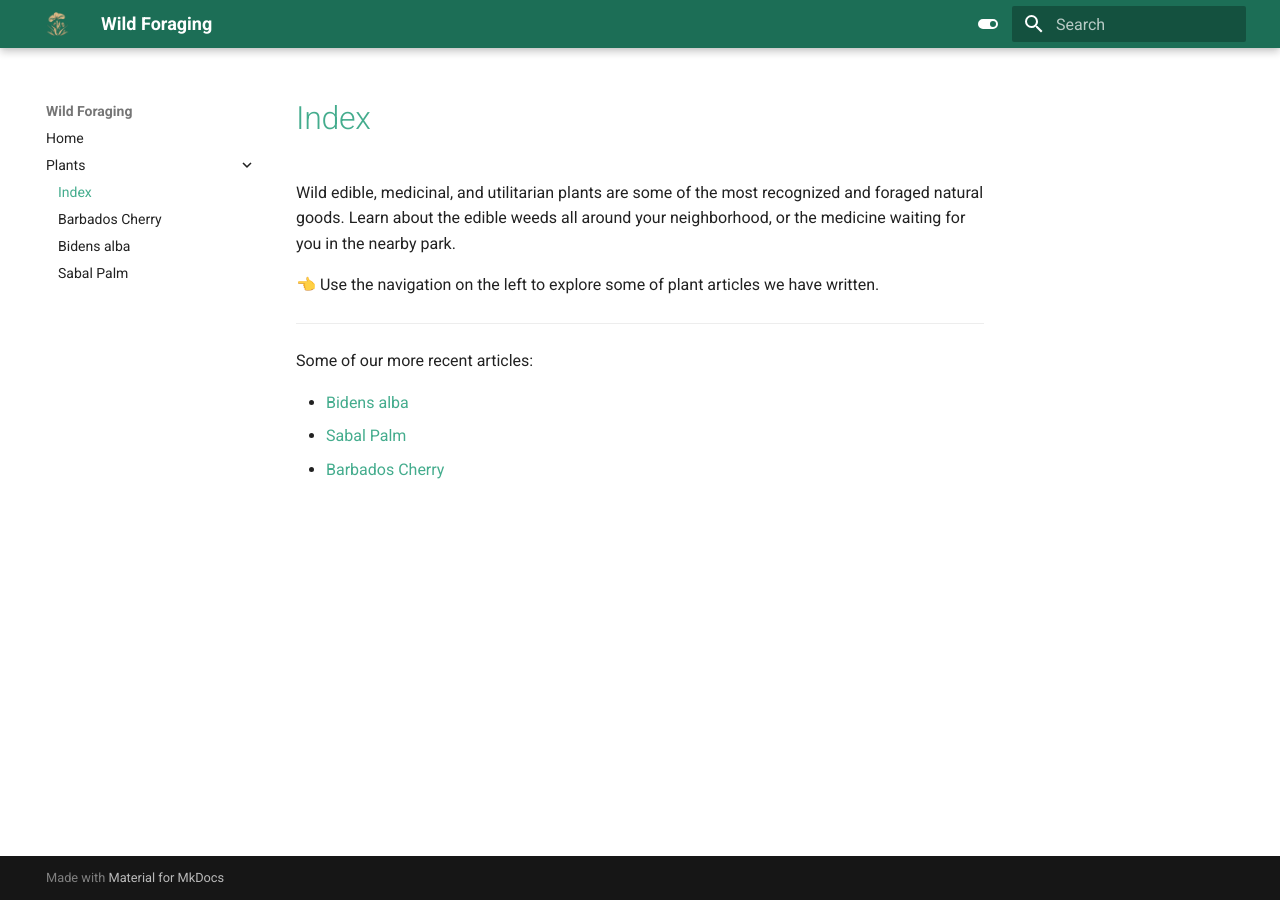
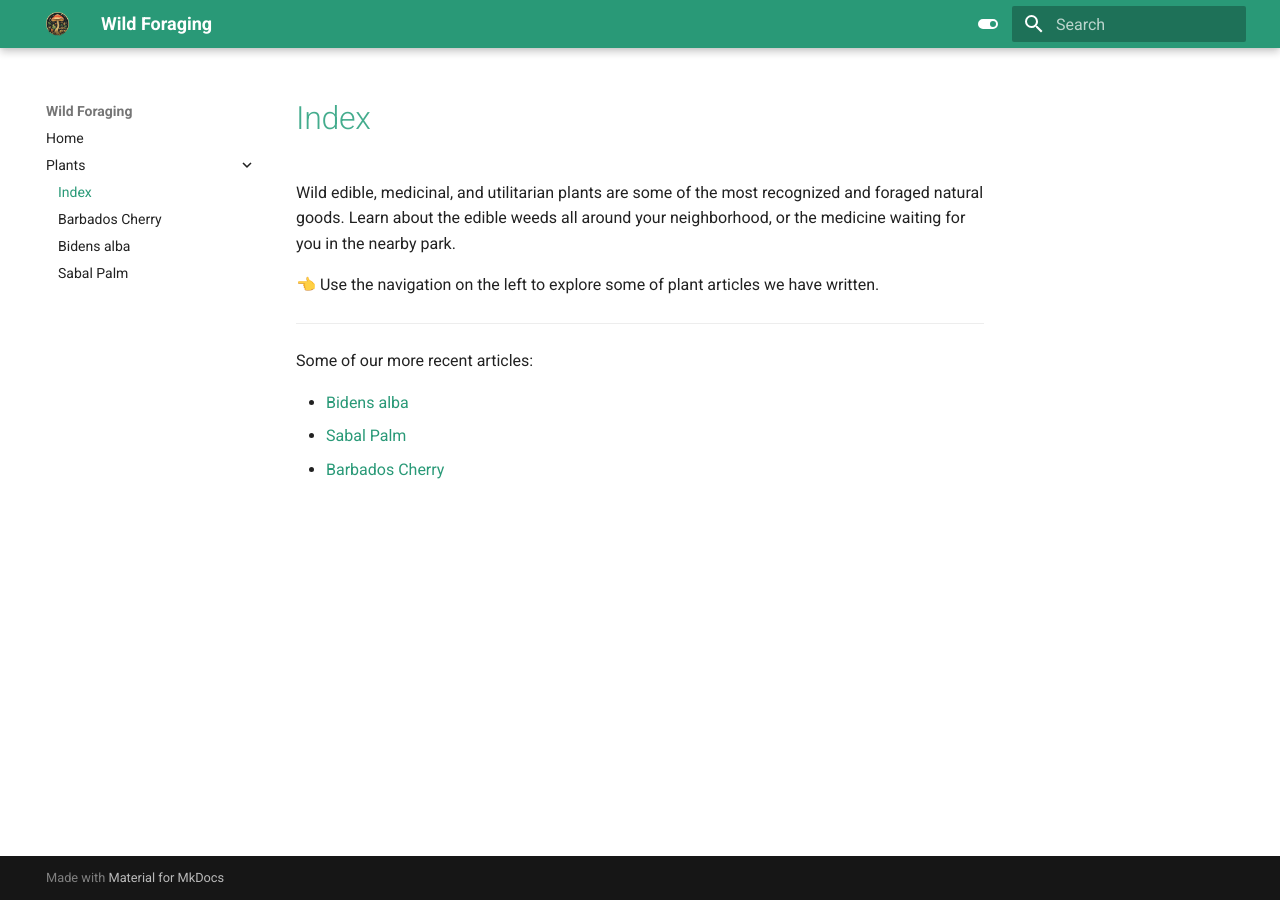
Before and after one commit to wildforaging/site, an MkDocs documentation site: the page built from docs/Plants/index.md, in a window 1280 px wide. Built offline with MkDocs 1.6.1 and Material for MkDocs 9.7.7, drawn with Linux system fonts in a browser that asks for light colours.

Commit message:
beautiful front page

```diff
--- a/docs/_stylesheets/extra.css
+++ b/docs/_stylesheets/extra.css
@@ -1,14 +1,14 @@
 :root {
-  --md-primary-fg-color:        #44ac8d;
+  --md-primary-fg-color:        #299977;
   --md-primary-fg-color--light: #eaf8f4;
   --md-primary-fg-color--dark:  #44ac8d;
   --md-accent-fg-color:         #33b5cc;
   --md-default-fg-color--light:   #44ac8d;
 }
 
-header {
+/* header {
     background-image: linear-gradient(60deg, #1c6e56 0%, #1c6e56 25%, #1c6e56 100%);
-}
+} */
 
 [data-md-color-scheme="slate"] {
   --md-hue: 400;
@@ -17,6 +17,7 @@
 .md-typeset h1{
   color: #44ac8d;
  }
+
 
 
 /* Sidebar */
--- a/extras/.overrides/assets/stylesheets/custom.css
+++ b/extras/.overrides/assets/stylesheets/custom.css
@@ -0,0 +1,549 @@
+.md-typeset {
+  color: var(--md-typeset-color)
+}
+
+.md-typeset h2 {
+  font-weight: 700;
+  margin-top: .175em
+}
+
+.md-typeset h2+h3 {
+  font-size: 1em;
+  margin-top: -.8em
+}
+
+.md-typeset :target {
+  --md-scroll-margin: 5.2rem
+}
+
+/* .md-main__inner {
+  margin: 0
+} */
+
+/* .md-main__inner>.md-content,.md-main__inner>.md-sidebar--secondary {
+  display: none
+} */
+
+
+
+.md-content header {
+  display: block;
+  transition: opacity .75s
+}
+
+.js .md-content header[hidden] {
+  opacity: 0
+}
+
+.padsection {
+  padding: 5rem 0;
+}
+
+.md-typeset .md-button {
+  border-width: 0;
+  color: var(--md-primary-bg-color);
+  margin-right: .5rem;
+  margin-top: .5rem
+}
+
+.md-typeset .md-button--secondary {
+  background-color: var(--md-accent-fg-color)
+}
+
+.md-header:not(.md-header--shadow) {
+  background-color: initial;
+  transition: background-color 125ms,transform 125ms cubic-bezier(.1,.7,.1,1),box-shadow 0ms
+}
+
+.md-header--shadow {
+  transition: background-color .25s,transform .25s cubic-bezier(.1,.7,.1,1),box-shadow .25s
+}
+
+:root {
+  --md-parallax-perspective: 2.5rem
+}
+
+.mdx-parallax {
+  height: 100vh;
+  margin-top: -2.4rem;
+  overflow-x: hidden;
+  overflow-y: auto;
+  overscroll-behavior-y: none;
+  perspective: var(--md-parallax-perspective);
+  scroll-behavior: smooth;
+  width: 100vw
+}
+
+.mdx-parallax__group {
+  background-color: var(--md-default-bg-color);
+  color: var(--md-typeset-color);
+  display: block;
+  position: relative;
+  transform-style: preserve-3d
+}
+
+.mdx-parallax__group:first-child {
+  background-color: initial;
+  contain: strict;
+  height: 140vh
+}
+
+.safari .mdx-parallax__group:first-child {
+  contain: none
+}
+
+@media (min-width: 125vh) {
+  .mdx-parallax__group:first-child {
+      height:120vw
+  }
+}
+
+@media (min-width: 137.5vh) {
+  .mdx-parallax__group:first-child {
+      height:125vw
+  }
+}
+
+@media (min-width: 150vh) {
+  .mdx-parallax__group:first-child {
+      height:130vw
+  }
+}
+
+@media (min-width: 162.5vh) {
+  .mdx-parallax__group:first-child {
+      height:135vw
+  }
+}
+
+@media (min-width: 175vh) {
+  .mdx-parallax__group:first-child {
+      height:140vw
+  }
+}
+
+@media (min-width: 187.5vh) {
+  .mdx-parallax__group:first-child {
+      height:145vw
+  }
+}
+
+@media (min-width: 200vh) {
+  .mdx-parallax__group:first-child {
+      height:150vw
+  }
+}
+
+.mdx-parallax__group:last-child {
+  background-color: var(--md-default-bg-color)
+}
+
+.mdx-parallax__layer {
+  height: max(120vh,100vw);
+  pointer-events: none;
+  position: absolute;
+  top: 0;
+  transform: translateZ(calc(var(--md-parallax-perspective)*var(--md-parallax-depth)*-1)) scale(calc(var(--md-parallax-depth) + 1));
+  transform-origin: 50vw 50vh;
+  width: 100vw;
+  z-index: calc(10 - var(--md-parallax-depth, 0))
+}
+
+.mdx-parallax__image {
+  display: block;
+  height: 100%;
+  object-fit: cover;
+  object-position: var(--md-image-position,50%);
+  position: absolute;
+  width: 100%;
+  z-index: -1;
+  opacity: 0.6;
+}
+
+.mdx-parallax__blend {
+  background-image: linear-gradient(to bottom,#0000,var(--md-default-bg-color));
+  bottom: -5px;
+  height: min(100vh,100vw);
+  top: auto
+}
+
+.mdx-content__column:last-child {
+  margin-top: 2.4rem
+}
+
+.mdx-content__column p:last-child {
+  margin-bottom: 0
+}
+
+@media screen and (min-width: 60em) {
+  .mdx-content__inner {
+      display:flex;
+      flex-wrap: nowrap;
+      gap: 6.4rem
+  }
+
+  .mdx-content__column {
+      margin-top: 0
+  }
+
+  .mdx-content__column:first-child {
+      flex: 2 0
+  }
+
+  .mdx-content__column:last-child {
+      flex: 1 0;
+      margin-top: 0
+  }
+}
+
+.mdx-connect {
+  display: block;
+  transition: transform .75s cubic-bezier(.075,.85,.175,1) 125ms,opacity .75s 125ms
+}
+
+.js .mdx-connect[hidden] {
+  opacity: 0;
+  transform: translateY(1.6rem)
+}
+
+.mdx-connect .mdx-connect__link {
+  color: var(--md-default-fg-color);
+  display: block
+}
+
+.mdx-connect .mdx-connect__link span {
+  margin-right: .2rem
+}
+
+.mdx-expect {
+  margin: 2.4rem 0
+}
+
+.mdx-expect__list {
+  display: flex;
+  flex-flow: row wrap;
+  gap: 1.6rem;
+  padding: 0
+}
+
+.mdx-expect__item {
+  display: flex;
+  flex: 1 0 48%;
+  gap: .6rem;
+  margin: 0;
+  transition: transform .75s cubic-bezier(.075,.85,.175,1),opacity .75s
+}
+
+.mdx-expect__item:first-child {
+  transition-delay: .2s
+}
+
+.mdx-expect__item:nth-child(2) {
+  transition-delay: 275ms
+}
+
+.mdx-expect__item:nth-child(3) {
+  transition-delay: .35s
+}
+
+.mdx-expect__item:nth-child(4) {
+  transition-delay: 425ms
+}
+
+.mdx-expect__item:nth-child(5) {
+  transition-delay: .5s
+}
+
+.mdx-expect__item:nth-child(6) {
+  transition-delay: 575ms
+}
+
+.js .mdx-expect__item[hidden] {
+  opacity: 0;
+  transform: translate(-.8rem,.4rem)
+}
+
+.js .mdx-expect__item[hidden]:nth-child(2n) {
+  transform: translate(.8rem,.4rem)
+}
+
+.mdx-expect__icon {
+  fill: currentcolor;
+  background-color: var(--md-default-fg-color--lightest);
+  border-radius: 100%;
+  flex-shrink: 0;
+  height: 2.2rem;
+  padding: .4rem;
+  width: 2.2rem
+}
+
+.mdx-expect__description>:last-child {
+  margin-bottom: 0
+}
+
+@media screen and (max-width: 76.1875em) {
+  .mdx-expect__description>:last-child {
+      margin-left:-2.8rem
+  }
+}
+
+.mdx-hero {
+  display: block;
+  height: inherit
+}
+
+.js .mdx-hero[hidden]>* {
+  opacity: 0;
+  transform: translateY(16px);
+  transition: transform 0ms .1s,opacity .1s
+}
+
+.mdx-hero__scrollwrap {
+  height: 100vh;
+  margin-bottom: -100vh;
+  position: sticky;
+  top: 0;
+  z-index: 9
+}
+
+.mdx-hero__inner {
+  bottom: 3.2rem;
+  display: block;
+  position: absolute;
+  transition: transform .4s cubic-bezier(.1,.7,.1,1),opacity .25s;
+  width: 100%
+}
+
+@media screen and (max-width: 44.9375em) {
+  .mdx-hero__inner {
+      bottom:6.4rem
+  }
+}
+
+.mdx-hero__teaser {
+  -webkit-backface-visibility: hidden;
+  backface-visibility: hidden;
+  color: var(--md-primary-bg-color);
+  margin: 0 .8rem;
+  max-width: 24rem;
+  text-shadow: 1px 1px black;
+}
+
+.mdx-hero__teaser h1 {
+  color: inherit;
+  font-weight: 700;
+  margin-bottom: 0;
+
+}
+
+.mdx-hero__teaser p {
+  color: inherit;
+  font-weight: 700;
+  margin-bottom: 0;
+  max-width: 16rem;
+}
+
+.mdx-hero__teaser :not(.md-button) {
+  text-shadow: 0 0 .2rem #211d2dcc
+}
+
+.mdx-hero .mdx-hero__attribution {
+  background-color: var(--md-default-bg-color--light);
+  border-radius: .1rem;
+  bottom: -2.4rem;
+  color: var(--md-default-fg-color);
+  font-size: .5rem;
+  padding: .1rem .4rem;
+  position: absolute;
+  right: .8rem;
+  transition: color 125ms,background-color 125ms
+}
+
+.mdx-hero .mdx-hero__attribution:focus,.mdx-hero .mdx-hero__attribution:hover {
+  background-color: var(--md-accent-fg-color);
+  color: var(--md-accent-bg-color)
+}
+
+.mdx-hero__more {
+  bottom: -2.4rem;
+  display: block;
+  left: 50%;
+  margin-left: -.6rem;
+  pointer-events: none;
+  position: absolute;
+  text-align: center
+}
+
+.mdx-hero__more svg {
+  fill: #fff;
+  height: 1.2rem;
+  width: 1.2rem
+}
+
+.mdx-spotlight {
+  margin: 2em 0
+}
+
+.mdx-spotlight__feature {
+  display: flex;
+  flex: 1 0 48%;
+  flex-flow: row nowrap;
+  gap: 3.2rem;
+  margin: 0 0 3.2rem
+}
+
+@media screen and (max-width: 59.9375em) {
+  .mdx-spotlight__feature {
+      flex-direction:column;
+      gap: 0
+  }
+}
+
+@media screen and (min-width: 60em) {
+  .mdx-spotlight__feature:nth-child(odd) {
+      flex-direction:row-reverse
+  }
+}
+
+.mdx-spotlight__feature:last-child {
+  margin-bottom: 1em
+}
+
+.mdx-spotlight__feature>a {
+  display: block;
+  flex-shrink: 0;
+  transition: transform .5s cubic-bezier(.075,.85,.175,1)
+}
+
+@media screen and (max-width: 59.9375em) {
+  .mdx-spotlight__feature>a {
+      margin-left:auto;
+      margin-right: auto
+  }
+}
+
+.mdx-spotlight__feature>a:hover {
+  transform: scale(1.025)
+}
+
+.mdx-spotlight__feature a>img {
+  border-radius: .2rem;
+  box-shadow: var(--md-shadow-z2);
+  display: block;
+  height: auto;
+  max-width: 100%;
+  width: 25rem
+}
+
+.mdx-spotlight__feature a>img,.mdx-spotlight__feature figcaption {
+  transition: transform .75s cubic-bezier(.075,.85,.175,1) 125ms,opacity .75s 125ms
+}
+
+.mdx-spotlight__feature figcaption {
+  margin-top: .8rem
+}
+
+.js .mdx-spotlight__feature[hidden]>a>img {
+  opacity: 0;
+  transform: translateY(1.6rem)
+}
+
+.js .mdx-spotlight__feature[hidden]>figcaption {
+  opacity: 0;
+  transform: translateX(1.6rem)
+}
+
+.js .mdx-spotlight__feature[hidden]:nth-child(2n)>figcaption {
+  transform: translateX(-1.6rem)
+}
+
+.mdx-trust {
+  display: block;
+  max-width: 40rem;
+  transition: transform .75s cubic-bezier(.075,.85,.175,1) 125ms,opacity .75s 125ms
+}
+
+.js .mdx-trust[hidden] {
+  opacity: 0;
+  transform: translateY(1.6rem)
+}
+
+.mdx-users {
+  display: flex;
+  gap: 3.2rem;
+  margin: 2.4rem 0
+}
+
+@media screen and (max-width: 59.9375em) {
+  .mdx-users {
+      flex-direction:column
+  }
+}
+
+.mdx-users__testimonial {
+  display: flex;
+  flex: 1;
+  flex-direction: column;
+  gap: 1.2rem;
+  margin: 0;
+  text-align: center
+}
+
+.mdx-users__testimonial:first-child {
+  transition-delay: .2s
+}
+
+.mdx-users__testimonial:nth-child(2) {
+  transition-delay: 275ms
+}
+
+.mdx-users__testimonial:nth-child(3) {
+  transition-delay: .35s
+}
+
+.mdx-users__testimonial img {
+  border-radius: 5rem;
+  height: auto;
+  margin-left: auto;
+  margin-right: auto;
+  width: 10rem
+}
+
+.mdx-users__testimonial figcaption,.mdx-users__testimonial img {
+  transition: transform .75s cubic-bezier(.075,.85,.175,1),opacity .75s;
+  transition-delay: inherit
+}
+
+.mdx-users__testimonial figcaption {
+  display: block
+}
+
+.mdx-users__testimonial hr {
+  margin-left: auto;
+  margin-right: auto;
+  width: 5rem
+}
+
+.mdx-users__testimonial cite {
+  display: block;
+  -webkit-hyphens: auto;
+  hyphens: auto;
+  text-align: justify
+}
+
+.js .mdx-users__testimonial[hidden] img {
+  opacity: 0;
+  transform: scale(.75)
+}
+
+.js .mdx-users__testimonial[hidden] figcaption {
+  opacity: 0;
+  transform: translateY(1.6rem)
+}
+
+
+.md-tabs {
+  background-color: initial;
+  position: absolute;
+  top: 2.4rem
+}
--- a/mkdocs.yml
+++ b/mkdocs.yml
@@ -1,8 +1,8 @@
 site_name: Wild Foraging
 theme:
   name: material
-  logo: _assets/images/wf.png
-  favicon: _assets/images/wf.png
+  logo: _assets/images/wf-logo.png
+  favicon: _assets/images/wf-logo.png
   custom_dir: extras/.overrides
   palette:
 
```
Also changed, not shown: docs/index.md (+3 -3 lines), docs/_assets/images/harvest-bw.svg (deleted), docs/_assets/images/harvest.svg (deleted), docs/_assets/images/wf-logo.png (added), docs/_assets/images/wf.png (deleted), 6 other files.
